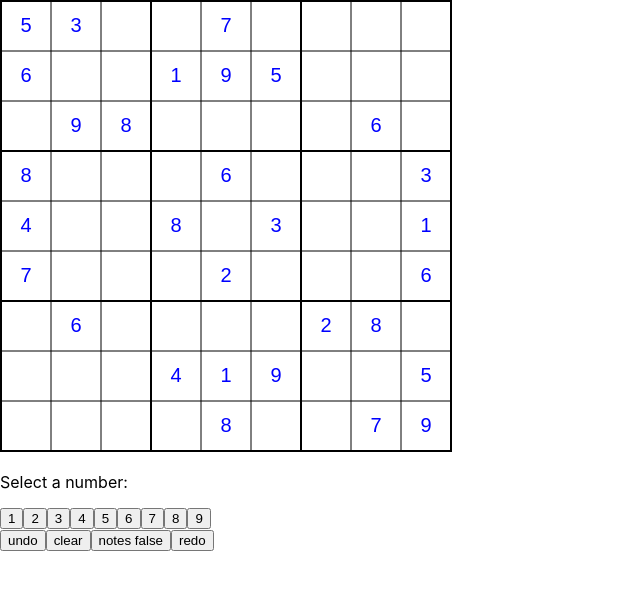
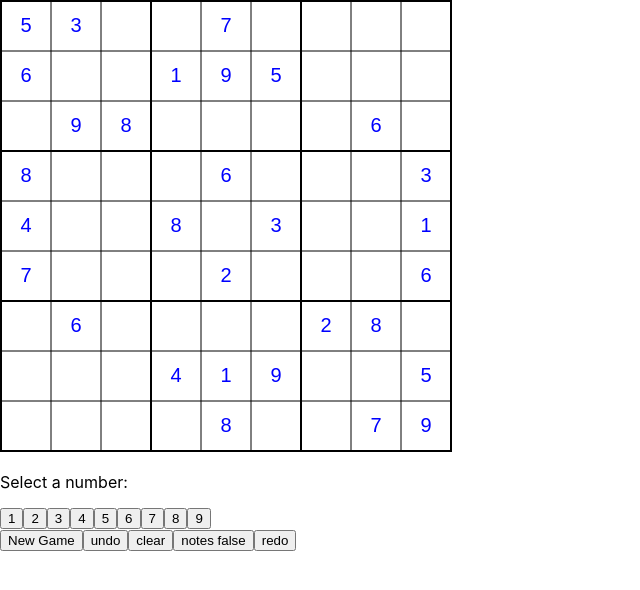
Before and after one commit to nassorh/Sudoku-Solver, a React (Create React App) app: page / in a window 1280 px wide. Shown: the top 590 px of the page, without its empty margins (0-640 px from the left). Built offline with nearby package versions, Linux system fonts and the light colour scheme; the HTML template or start-up script is replaced by a standard one.

Commit message:
feature : New game button added

```diff
--- a/src/App.tsx
+++ b/src/App.tsx
@@ -96,6 +96,17 @@ function App() {
     }
   };
 
+  const handleClickNewGame = () => {
+    setGame((prevGame) => {
+      if (!prevGame) return null;
+
+      const updatedBoard = new Sudoku(prevGame)
+      updatedBoard.resetBoard()
+
+      return updatedBoard;
+    });
+  };
+
   return (
     <div className="App">
       {
@@ -109,7 +120,7 @@ function App() {
         />
       }
       <NumberPad onSelectNumber={handleNumberSelect} />
-      <GameControls onClearNumber={handleClearSelect} onClickNotes={toggleNotes} clickStatus={isNotes} onClickUndo={handleClickUndo} onClickRedo={handleClickRedo}/>
+      <GameControls onClearNumber={handleClearSelect} onClickNotes={toggleNotes} clickStatus={isNotes} onClickUndo={handleClickUndo} onClickRedo={handleClickRedo} onClickNewGame={handleClickNewGame}/>
     </div>
   );
 }
--- a/src/components/GameControls.tsx
+++ b/src/components/GameControls.tsx
@@ -4,11 +4,15 @@ interface GameControlsProps{
     clickStatus : boolean
     onClickUndo : Function
     onClickRedo : Function
+    onClickNewGame : Function
 }
 
 const GameControls = (props : GameControlsProps) => {
     return (
       <div>
+          <button key="new" onClick={() => props.onClickNewGame()}>
+            New Game
+          </button>
           <button key="undo" onClick={() => props.onClickUndo()}>
             undo
           </button>
```
